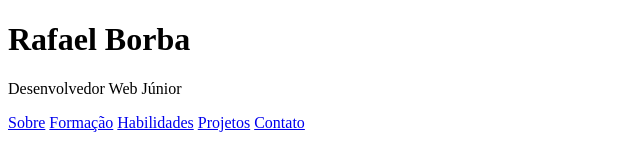
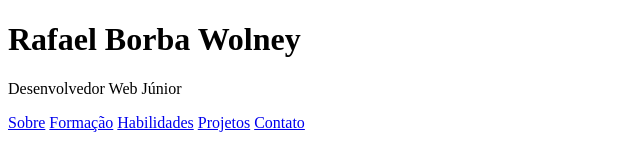
Before and after one commit to Rafael-Borba-Wolney/curriculo, a plain HTML site: page index.html in a window 1280 px wide. Shown: the top 155 px of the page, without its empty margins (0-640 px from the left). Drawn offline with Linux system fonts and the light colour scheme.

Commit message:
Testanto o nome completo

```diff
--- a/index.html
+++ b/index.html
@@ -7,7 +7,7 @@
 <body>
 
   <header>
-    <h1>Rafael Borba</h1>
+    <h1>Rafael Borba Wolney</h1>
     <p>Desenvolvedor Web Júnior</p>
 
     <nav>
```
